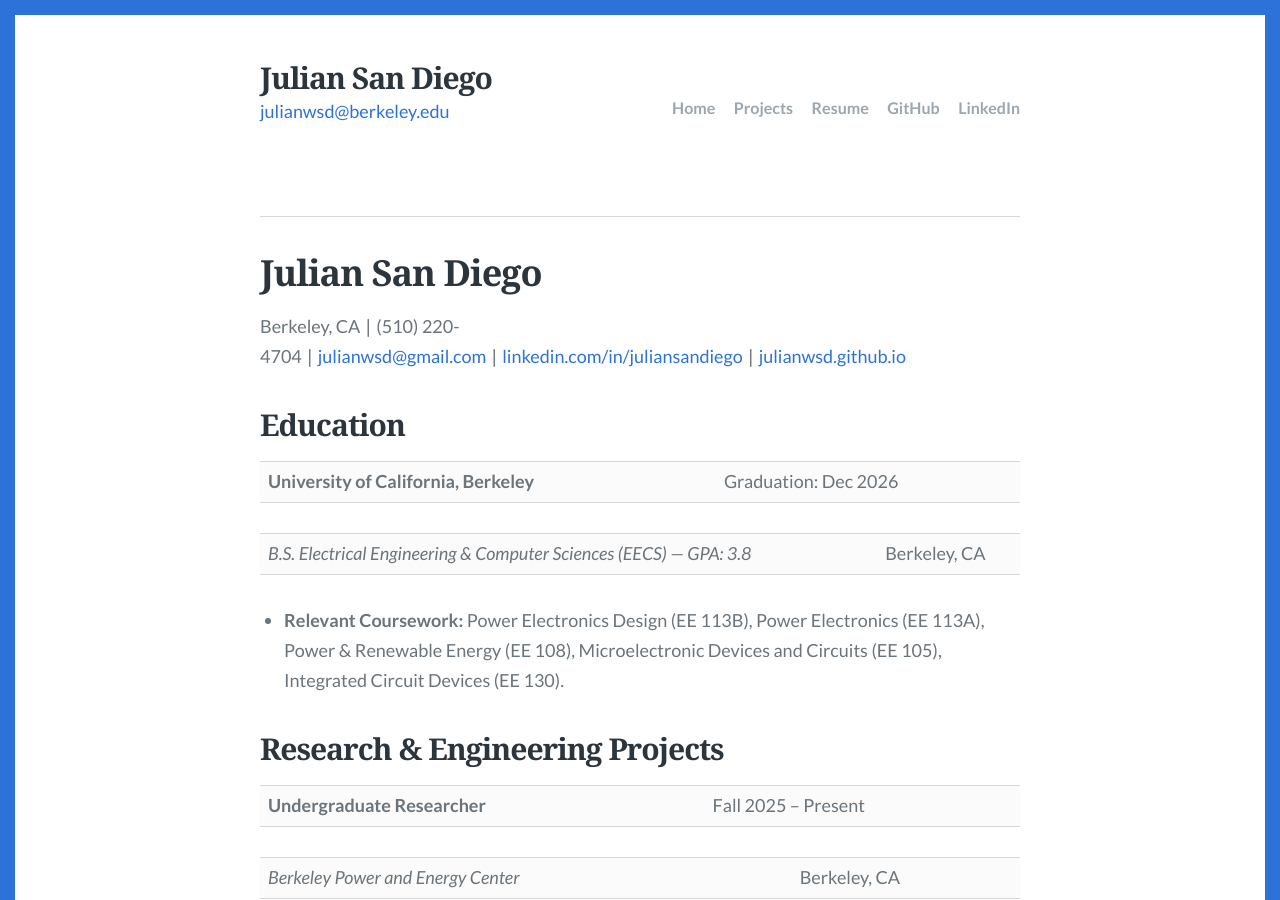
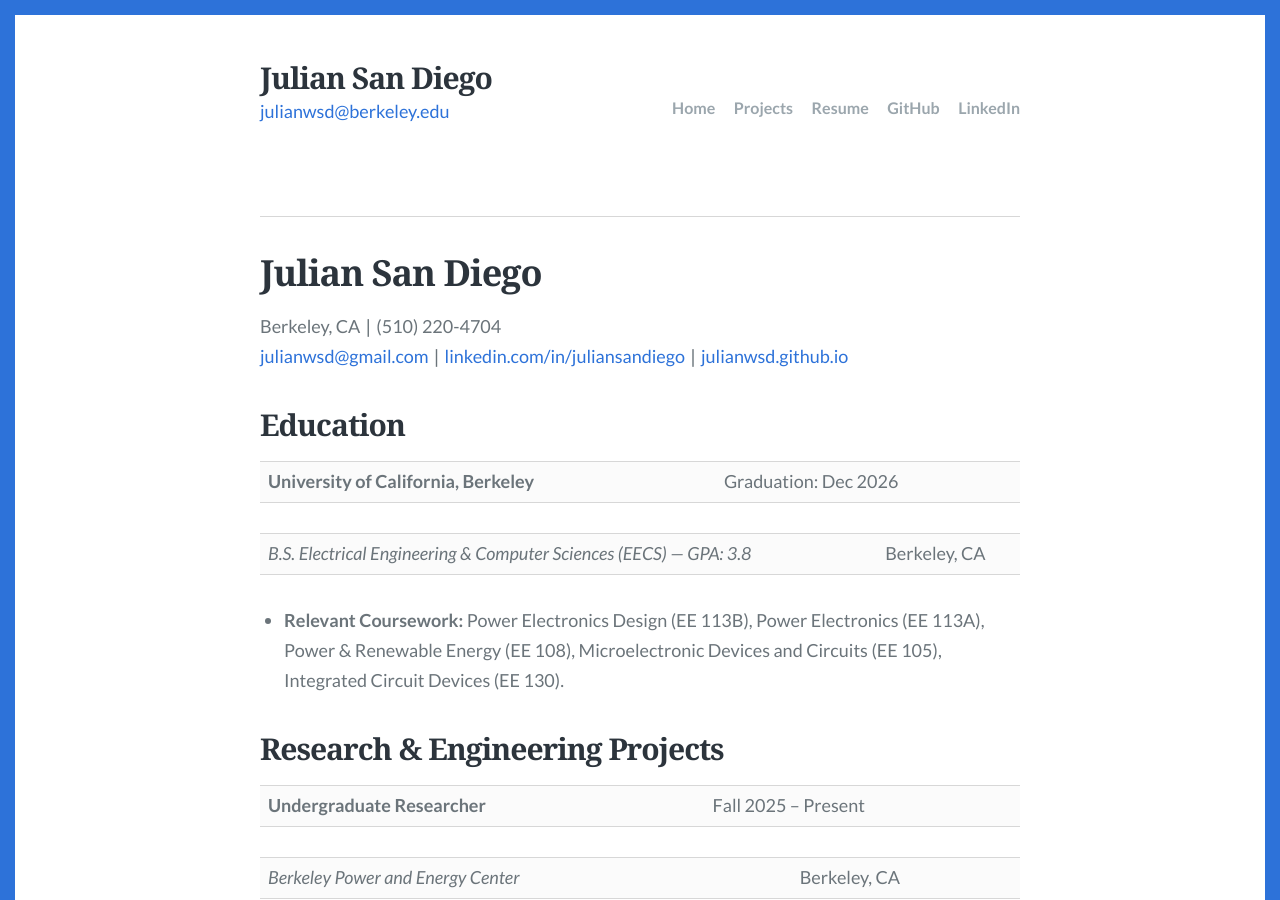
Before and after one commit to julianwsd/julianwsd.github.io, a Jekyll site: the page built from resume.md, in a window 1280 px wide and 900 px high. Built offline with Jekyll 4.4.1, drawn with Linux system fonts in a browser that asks for light colours.

Commit message:
vault backup: 2026-07-21 12:03:13

```diff
--- a/resume.md
+++ b/resume.md
@@ -6,7 +6,8 @@
 
 # Julian San Diego
 
-Berkeley, CA ∣ (510) 220-4704 ∣ [julianwsd@gmail.com](https://www.google.com/search?q=mailto%3Ajulianwsd%40gmail.com) ∣ [linkedin.com/in/juliansandiego](https://linkedin.com/in/juliansandiego) ∣ [julianwsd.github.io](https://julianwsd.github.io/)
+Berkeley, CA ∣ (510) 220-4704
+[julianwsd@gmail.com](https://www.google.com/search?q=mailto%3Ajulianwsd%40gmail.com) ∣ [linkedin.com/in/juliansandiego](https://linkedin.com/in/juliansandiego) ∣ [julianwsd.github.io](https://julianwsd.github.io/)
 
 ## Education
 
```
Also changed, not shown: .obsidian/workspace.json.
